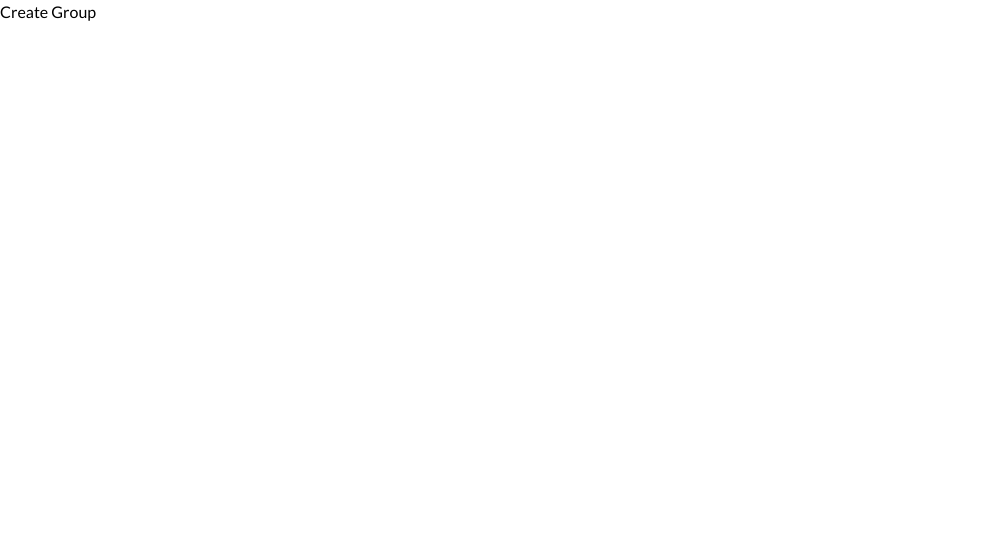
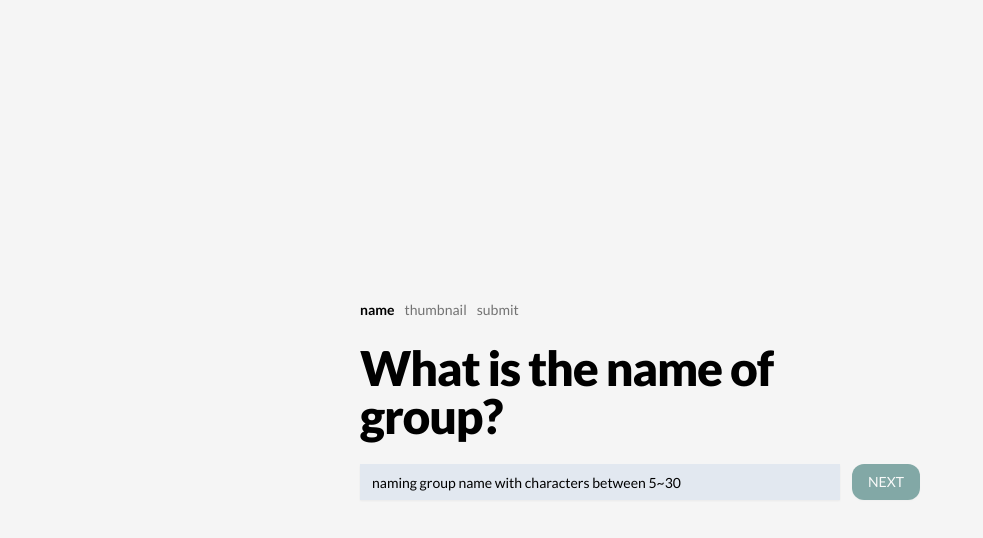
Before and after one commit to nsm4421/Web-App, a Next.js app: page /group/create in a window 1280 px wide. Shown: the top 538 px of the page, without its empty margins (0-983 px from the left). Built offline with nearby package versions, Linux system fonts and the light colour scheme.

Commit message:
[STYLE] Create Group Page UI #1
- 그룹이름, 썸네일 선택 화면 구현
- zustand를 사용해 create group state 정의

```diff
--- a/package.json
+++ b/package.json
@@ -61,7 +61,8 @@
     "tailwind-merge": "^2.5.2",
     "tailwindcss-animate": "^1.0.7",
     "vaul": "^0.9.1",
-    "zod": "^3.23.8"
+    "zod": "^3.23.8",
+    "zustand": "^4.5.5"
   },
   "devDependencies": {
     "typescript": "^5",
--- a/src/app/(main)/group/create/page.tsx
+++ b/src/app/(main)/group/create/page.tsx
@@ -1,5 +1,13 @@
-export default function CreateGroupPage(){
-    return <main>
-        <h1>Create Group</h1>
+import CreateGroupForm from "@/components/group/create/createGroupForm";
+import CreateGroupStepIndicator from "@/components/group/create/createGroupStepIndicator";
+
+export default function CreateGroupPage() {
+  return (
+    <main className="w-screen h-screen grid place-content-center bg-neutral-100">
+      <div className="max-w-[600px] px-5 py-2 mx-auto my-auto">
+        <CreateGroupStepIndicator />
+        <CreateGroupForm />
+      </div>
     </main>
+  );
 }
--- /dev/null
+++ b/src/app/constant/group.ts
@@ -0,0 +1,3 @@
+export enum CreateGroupStep {
+    STEP1 = "name", STEP2 = "thumbnail", STEP3 = "submit"
+}
--- /dev/null
+++ b/src/components/group/create/createGroupForm.tsx
@@ -0,0 +1,24 @@
+"use client";
+
+import { CreateGroupStep } from "@/app/constant/group";
+import { useCreateGroupState } from "@/hooks/useCreateGroupState";
+
+import FirstStepOfCreateGroup from "./firstStepOfCreateGroup";
+import SecondStepOfCreateGroup from "./secondStepOfCreateGroup";
+import ThirdSteopOfCreateGroup from "./thirdStepOfCreateGroup";
+import Typography from "@/components/ui/typography";
+
+export default function CreateGroupForm() {
+  const { currentStep } = useCreateGroupState();
+
+  switch (currentStep) {
+    case CreateGroupStep.STEP1:
+      return <FirstStepOfCreateGroup />;
+    case CreateGroupStep.STEP2:
+      return <SecondStepOfCreateGroup />;
+    case CreateGroupStep.STEP3:
+      return <ThirdSteopOfCreateGroup />;
+    default:
+      return <Typography text="ERROR" />;
+  }
+}
--- /dev/null
+++ b/src/components/group/create/createGroupStepIndicator.tsx
@@ -0,0 +1,34 @@
+"use client";
+
+import { useCreateGroupState } from "@/hooks/useCreateGroupState";
+
+import { CreateGroupStep } from "@/app/constant/group";
+import {
+  Breadcrumb,
+  BreadcrumbItem,
+  BreadcrumbLink,
+  BreadcrumbList,
+} from "@/components/ui/breadcrumb";
+
+export default function CreateGroupStepIndicator() {
+  const { currentStep } = useCreateGroupState();
+  return (
+    <Breadcrumb>
+      <BreadcrumbList>
+        {Object.values(CreateGroupStep).map((step) => (
+          <BreadcrumbItem key={step}>
+            <BreadcrumbLink
+              className={
+                step === currentStep
+                  ? "font-semibold"
+                  : "font-normal text-neutral-500"
+              }
+            >
+              {step}
+            </BreadcrumbLink>
+          </BreadcrumbItem>
+        ))}
+      </BreadcrumbList>
+    </Breadcrumb>
+  );
+}
--- /dev/null
+++ b/src/components/group/create/firstStepOfCreateGroup.tsx
@@ -0,0 +1,50 @@
+import { CreateGroupStep } from "@/app/constant/group";
+import { Button } from "@/components/ui/button";
+import { Input } from "@/components/ui/input";
+import Typography from "@/components/ui/typography";
+import { useCreateGroupState } from "@/hooks/useCreateGroupState";
+import { ChangeEvent } from "react";
+import { toast } from "sonner";
+
+export default function FirstStepOfCreateGroup() {
+  const minLength = 5;
+  const maxLength = 30;
+  const { name, updateState, setCurrentStep } = useCreateGroupState();
+  const handleChangeName = (e: ChangeEvent<HTMLInputElement>) => {
+    updateState({ name: e.target.value });
+  };
+  const handleNext = (e: React.MouseEvent<HTMLButtonElement>) => {
+    e.preventDefault();
+    if (name.length < minLength) {
+      toast.warning("group name is too short");
+      return;
+    } else if (name.length > maxLength) {
+      toast.warning("group name is too long");
+      return;
+    }
+    setCurrentStep(CreateGroupStep.STEP2);
+  };
+
+  return (
+    <section>
+      <Typography text="What is the name of group?" className="my-6" />
+
+      <form className="flex gap-x-3">
+        <Input
+          className="border-none shadow-sm bg-slate-200"
+          placeholder={`naming group name with characters between ${minLength}~${maxLength}`}
+          value={name}
+          onChange={handleChangeName}
+        />
+        <Button
+          disabled={name.length < minLength}
+          variant="secondary"
+          className=" bg-teal-800 dark:bg-teal-500 text-white hover:text-slate-800 w-fit rounded-xl"
+          onClick={handleNext}
+        >
+          NEXT
+        </Button>
+      </form>
+    </section>
+  );
+}
--- /dev/null
+++ b/src/components/group/create/secondStepOfCreateGroup.tsx
@@ -0,0 +1,92 @@
+"use client";
+
+import { CreateGroupStep } from "@/app/constant/group";
+import { Button } from "@/components/ui/button";
+import Typography from "@/components/ui/typography";
+import { useCreateGroupState } from "@/hooks/useCreateGroupState";
+
+import { useRef } from "react";
+
+export default function SecondStepOfCreateGroup() {
+  const ref = useRef<HTMLInputElement>(null);
+  const { thumbnail, updateState, setCurrentStep } = useCreateGroupState();
+
+  const handleClickSelectImageButton = () => ref?.current?.click();
+
+  const handleSelectImage = (e: React.ChangeEvent<HTMLInputElement>) => {
+    e.preventDefault();
+    const files = e.target.files;
+    if (!files) {
+      return;
+    }
+    const selected = files[0];
+    if (selected) {
+      updateState({
+        thumbnailFile: selected,
+        thumbnail: URL.createObjectURL(selected),
+      });
+    }
+  };
+
+  const handleBack = (e: React.MouseEvent<HTMLButtonElement>) => {
+    e.preventDefault();
+    setCurrentStep(CreateGroupStep.STEP1);
+  };
+
+  const handleNext = (e: React.MouseEvent<HTMLButtonElement>) => {
+    e.preventDefault();
+    setCurrentStep(CreateGroupStep.STEP3);
+  };
+
+  return (
+    <section>
+      <div>
+        <Typography text="Add Thumbnail" className="my-5" />
+      </div>
+
+      <div className="flex flex-col gap-y-3">
+        {thumbnail ? (
+          <div className="flex flex-col gap-y-4">
+            <Typography variant="h6" text="Image Selected" />
+
+            <Button
+              onClick={handleNext}
+              className="mt-5 rounded-xl w-fit font-semibold bg-teal-800 text-white hover:text-slate-800"
+            >
+              <Typography variant="p" text="NEXT" />
+            </Button>
+          </div>
+        ) : (
+          <div className="flex flex-col gap-y-3">
+            <Button
+              onClick={handleNext}
+              className="w-full rounded-xl font-semibold bg-teal-800 text-white hover:text-slate-800"
+            >
+              <Typography variant="p" text="Use My Profile Image" />
+            </Button>
+
+            <Button
+              onClick={handleClickSelectImageButton}
+              className="w-full rounded-xl font-semibold bg-sky-800 text-white hover:text-slate-800"
+            >
+              <Typography variant="p" text="Select Thumbnail" />
+            </Button>
+            <input
+              ref={ref}
+              type="file"
+              className="hidden"
+              onChange={handleSelectImage}
+            />
+
+            <Button
+              onClick={handleBack}
+              className="w-full rounded-xl font-thin"
+            >
+              <Typography variant="p" text="Back" />
+            </Button>
+          </div>
+        )}
+      </div>
+    </section>
+  );
+}
--- /dev/null
+++ b/src/components/group/create/thirdStepOfCreateGroup.tsx
@@ -0,0 +1,19 @@
+"use client";
+
+import { useCreateGroupState } from "@/hooks/useCreateGroupState";
+
+// TODO : 제출 기능 구현하기
+export default function ThirdSteopOfCreateGroup() {
+  const { thumbnail } = useCreateGroupState();
+  return (
+    <main>
+      <div className="w-32 h-32 overflow-hidden rounded-full flex justify-center items-center">
+        <img
+          src={thumbnail}
+          alt="thumbnail"
+          className="w-full h-full object-cover"
+        />
+      </div>
+    </main>
+  );
+}
--- a/src/components/on-boarding/onBoardingForm.tsx
+++ b/src/components/on-boarding/onBoardingForm.tsx
@@ -40,11 +40,7 @@ export default function OnBoardingForm({ user }: Props) {
       setCountry(c);
     };
 
-  const handleClickImage = () => {
-    if (ref.current) {
-      ref.current.click();
-    }
-  };
+  const handleClickImage = () => ref?.current?.click()
 
   const handleImageChange = (e: React.ChangeEvent<HTMLInputElement>) => {
     e.preventDefault();
@@ -69,12 +65,11 @@ export default function OnBoardingForm({ user }: Props) {
         const blob = await fetch(user.avatar_url).then(res=>res.blob());
         setProfileImage(new File([blob], 'profile-image', { type: blob.type}));
       }
-      const saved = await OnBoardingAction({
+      await OnBoardingAction({
         name,
         profileImage:profileImage!,
         country,
       });
-      // TODO : 유저저보 업데이트
       router.push("/");
     } catch (error) {
       toast.error("on boarding request failed");
--- /dev/null
+++ b/src/hooks/useCreateGroupState.ts
@@ -0,0 +1,20 @@
+import { CreateGroupStep } from "@/app/constant/group";
+import { create } from "zustand";
+
+type CreateGroupState = {
+  name: string;
+  thumbnailFile: File | null;
+  thumbnail: string;
+  updateState: (values: Partial<CreateGroupState>) => void;
+  currentStep: CreateGroupStep;
+  setCurrentStep: (step: CreateGroupStep) => void;
+};
+
+export const useCreateGroupState = create<CreateGroupState>((set) => ({
+  name: "",
+  thumbnail: "",
+  thumbnailFile: null,
+  updateState: (values) => set(values),
+  currentStep: CreateGroupStep.STEP1,
+  setCurrentStep: (currentStep) => set({ currentStep }),
+}));
```
